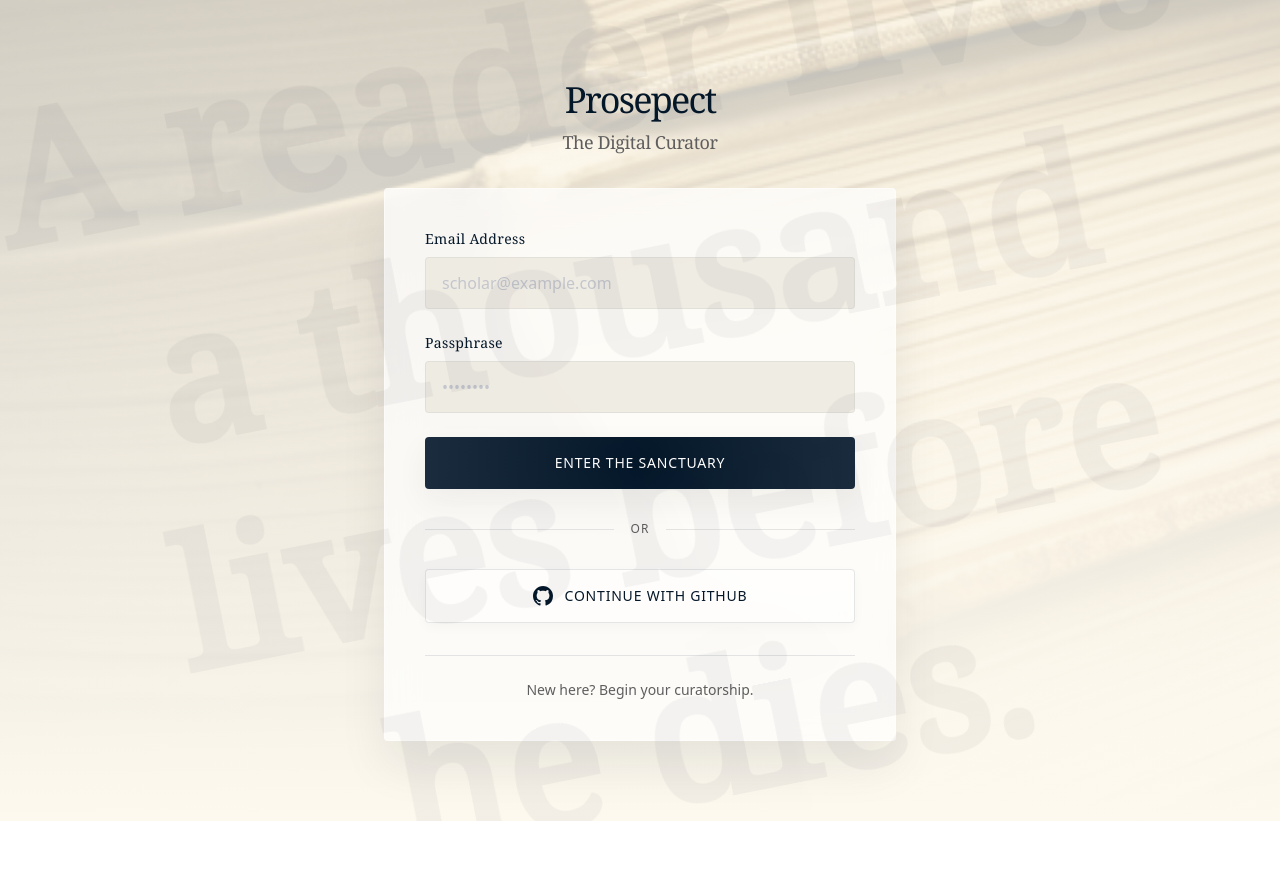
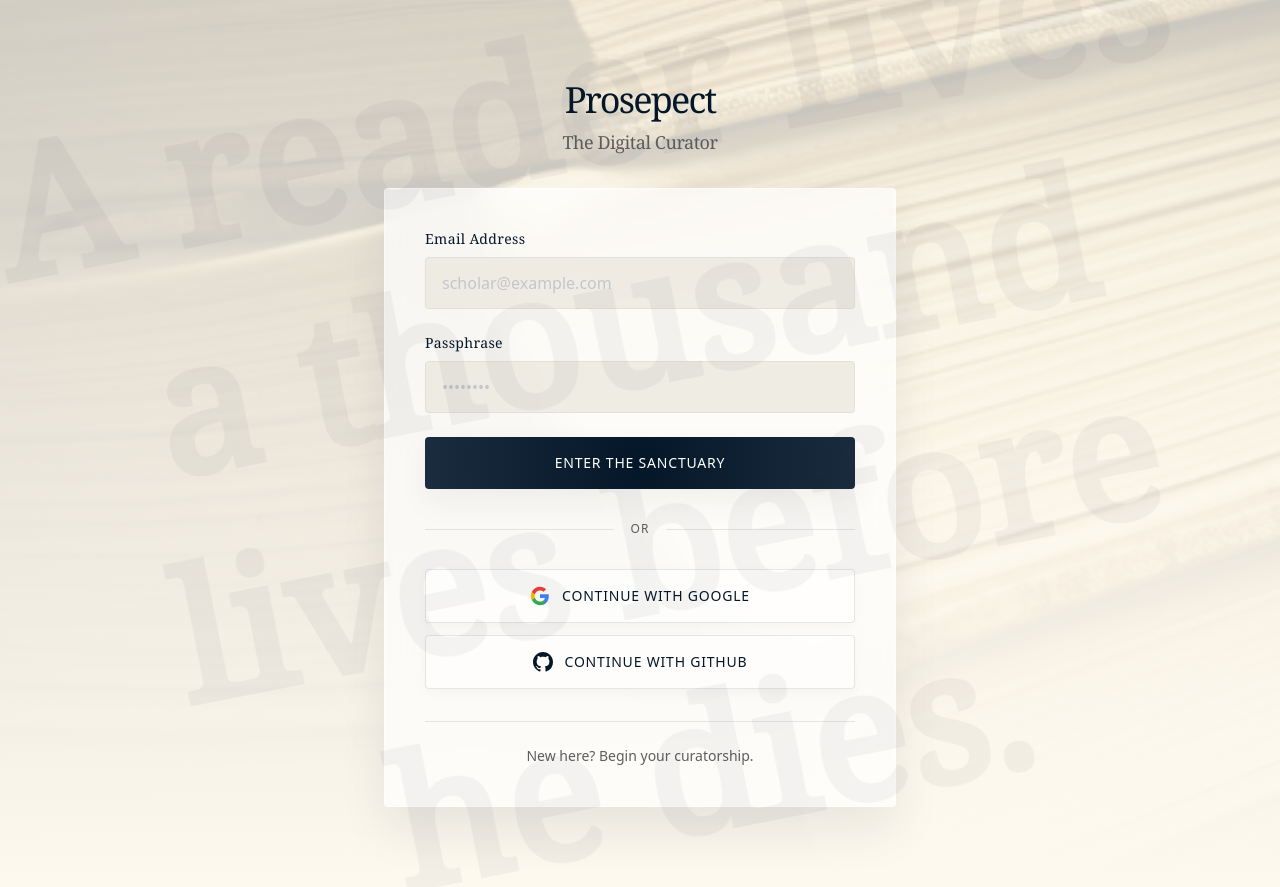
Before and after one commit to danarrigo/prosepect, a Next.js app: page /login in a window 1280 px wide. Before the commit the page ends 821 px from the top, so only its background shows below. Built offline with nearby package versions, Linux system fonts and the light colour scheme; no server answers.

Commit message:
feat: Add Google OAuth provider and login buttons

```diff
--- a/src/app/login/page.tsx
+++ b/src/app/login/page.tsx
@@ -97,6 +97,32 @@
             <div className="flex-1 h-[1px] bg-[#041729]/10"></div>
           </div>
 
+          <div className="flex flex-col gap-3 w-full">
+            <form
+              action={async () => {
+                "use server";
+                await signIn("google", {
+                  redirectTo: "/curated",
+                });
+              }}
+              className="w-full"
+            >
+              <button
+                type="submit"
+                className="flex items-center justify-center w-full gap-3 rounded-sm py-4 px-6 bg-white/50 border border-[#041729]/10 shadow-[0px_4px_12px_rgba(4,23,41,0.03)] hover:bg-white focus:outline-none hover:scale-[1.02] active:scale-[0.98] transition-all duration-300"
+              >
+                <svg className="w-5 h-5" viewBox="0 0 24 24">
+                  <path d="M22.56 12.25c0-.78-.07-1.53-.2-2.25H12v4.26h5.92c-.26 1.37-1.04 2.53-2.21 3.31v2.77h3.57c2.08-1.92 3.28-4.74 3.28-8.09z" fill="#4285F4"/>
+                  <path d="M12 23c2.97 0 5.46-.98 7.28-2.66l-3.57-2.77c-.98.66-2.23 1.06-3.71 1.06-2.86 0-5.29-1.93-6.16-4.53H2.18v2.84C3.99 20.53 7.7 23 12 23z" fill="#34A853"/>
+                  <path d="M5.84 14.09c-.22-.66-.35-1.36-.35-2.09s.13-1.43.35-2.09V7.07H2.18C1.43 8.55 1 10.22 1 12s.43 3.45 1.18 4.93l2.85-2.22.81-.62z" fill="#FBBC05"/>
+                  <path d="M12 5.38c1.62 0 3.06.56 4.21 1.64l3.15-3.15C17.45 2.09 14.97 1 12 1 7.7 1 3.99 3.47 2.18 7.07l3.66 2.84c.87-2.6 3.3-4.53 6.16-4.53z" fill="#EA4335"/>
+                </svg>
+                <span className="font-sans font-medium text-sm text-[#041729] tracking-[0.0571em] uppercase">
+                  Continue with Google
+                </span>
+              </button>
+            </form>
+
             <form
               action={async () => {
                 "use server";
@@ -118,6 +144,7 @@
                 </span>
               </button>
             </form>
+          </div>
 
           {/* Horizontal Border & Footer Link */}
           <div className="border-t border-[#041729]/10 pt-6 w-full flex justify-center">
--- a/src/app/signup/page.tsx
+++ b/src/app/signup/page.tsx
@@ -118,6 +118,32 @@
             <div className="flex-1 h-[1px] bg-[#041729]/10"></div>
           </div>
 
+          <div className="flex flex-col gap-3 w-full">
+            <form
+              action={async () => {
+                "use server";
+                await signIn("google", {
+                  redirectTo: "/curated",
+                });
+              }}
+              className="w-full"
+            >
+              <button
+                type="submit"
+                className="flex items-center justify-center w-full gap-3 rounded-sm py-4 px-6 bg-white/50 border border-[#041729]/10 shadow-[0px_4px_12px_rgba(4,23,41,0.03)] hover:bg-white focus:outline-none hover:scale-[1.02] active:scale-[0.98] transition-all duration-300"
+              >
+                <svg className="w-5 h-5" viewBox="0 0 24 24">
+                  <path d="M22.56 12.25c0-.78-.07-1.53-.2-2.25H12v4.26h5.92c-.26 1.37-1.04 2.53-2.21 3.31v2.77h3.57c2.08-1.92 3.28-4.74 3.28-8.09z" fill="#4285F4"/>
+                  <path d="M12 23c2.97 0 5.46-.98 7.28-2.66l-3.57-2.77c-.98.66-2.23 1.06-3.71 1.06-2.86 0-5.29-1.93-6.16-4.53H2.18v2.84C3.99 20.53 7.7 23 12 23z" fill="#34A853"/>
+                  <path d="M5.84 14.09c-.22-.66-.35-1.36-.35-2.09s.13-1.43.35-2.09V7.07H2.18C1.43 8.55 1 10.22 1 12s.43 3.45 1.18 4.93l2.85-2.22.81-.62z" fill="#FBBC05"/>
+                  <path d="M12 5.38c1.62 0 3.06.56 4.21 1.64l3.15-3.15C17.45 2.09 14.97 1 12 1 7.7 1 3.99 3.47 2.18 7.07l3.66 2.84c.87-2.6 3.3-4.53 6.16-4.53z" fill="#EA4335"/>
+                </svg>
+                <span className="font-sans font-medium text-sm text-[#041729] tracking-[0.0571em] uppercase">
+                  Continue with Google
+                </span>
+              </button>
+            </form>
+
             <form
               action={async () => {
                 "use server";
@@ -139,6 +165,7 @@
                 </span>
               </button>
             </form>
+          </div>
 
           {/* Horizontal Border & Footer Link */}
           <div className="border-t border-[#041729]/10 pt-6 w-full flex justify-center">
--- a/src/auth.ts
+++ b/src/auth.ts
@@ -1,4 +1,5 @@
 import NextAuth from "next-auth"
+import Google from "next-auth/providers/google"
 import GitHub from "next-auth/providers/github"
 import Credentials from "next-auth/providers/credentials"
 import { DrizzleAdapter } from "@auth/drizzle-adapter"
@@ -15,6 +16,7 @@
   }),
   session: { strategy: "jwt" },
   providers: [
+    Google,
     GitHub,
     Credentials({
       credentials: {
```
Lines whose indentation alone changed are shown as unchanged.
